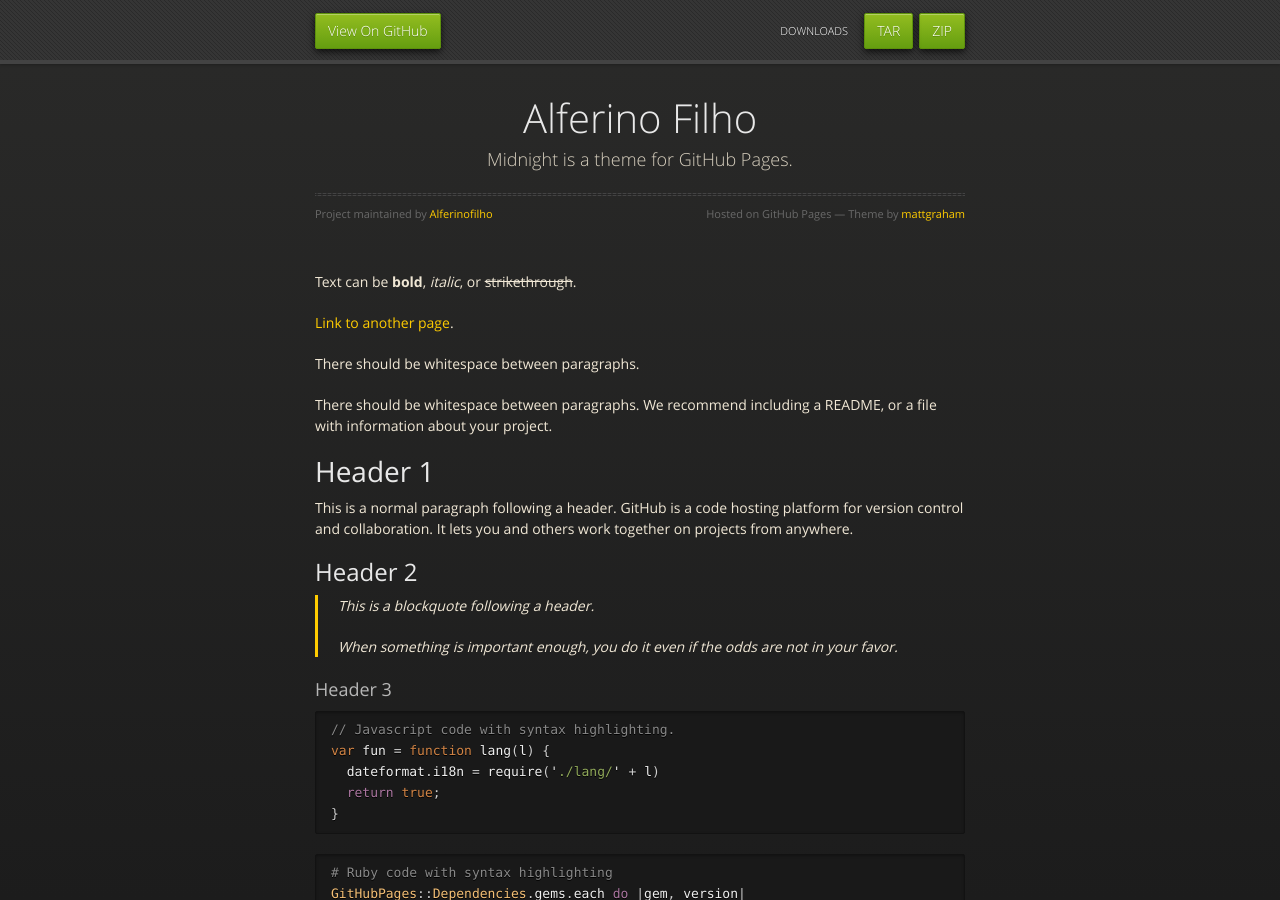
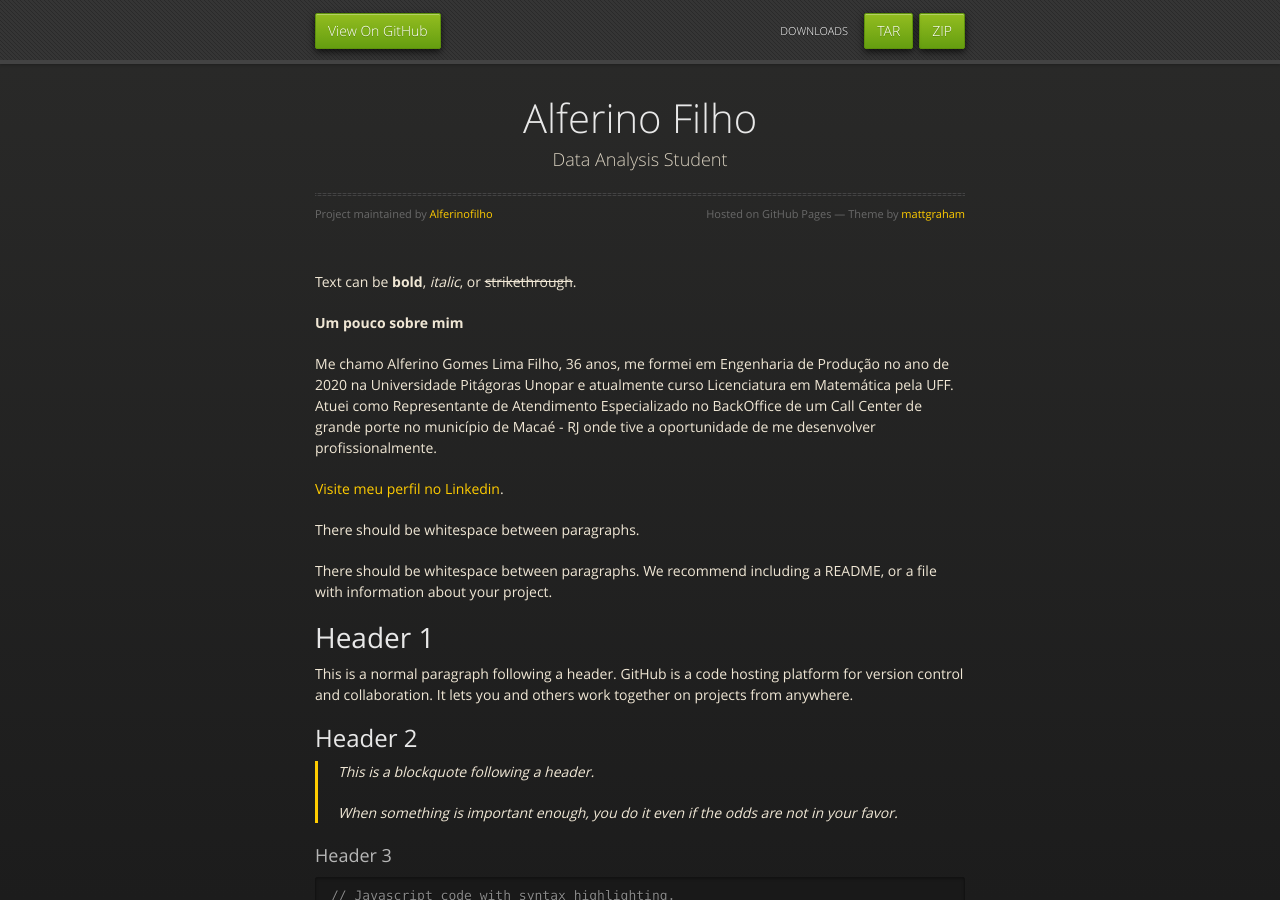
Before and after one commit to Alferinofilho/alferinofilho.github.io, a Jekyll site: the page built from index.md, in a window 1280 px wide and 900 px high. Built offline with Jekyll 4.4.1, drawn with Linux system fonts in a browser that asks for light colours.

Commit message:
Personalização

```diff
--- a/_config.yml
+++ b/_config.yml
@@ -1,5 +1,5 @@
 title: Alferino Filho
-description: Midnight is a theme for GitHub Pages.
+description: Data Analysis Student
 show_downloads: true
 google_analytics:
 theme: jekyll-theme-midnight
--- a/index.md
+++ b/index.md
@@ -4,7 +4,11 @@ layout: default
 
 Text can be **bold**, _italic_, or ~~strikethrough~~.
 
-[Link to another page](./another-page.html).
+**Um pouco sobre mim**
+
+Me chamo Alferino Gomes Lima Filho, 36 anos, me formei em Engenharia de Produção no ano de 2020 na Universidade Pitágoras Unopar e atualmente curso Licenciatura em Matemática pela UFF. Atuei como Representante de Atendimento Especializado no BackOffice de um Call Center de grande porte no município de Macaé - RJ onde tive a oportunidade de me desenvolver profissionalmente.
+
+[Visite meu perfil no Linkedin](www.linkedin.com/in/alferinofilho).
 
 There should be whitespace between paragraphs.
 
```
